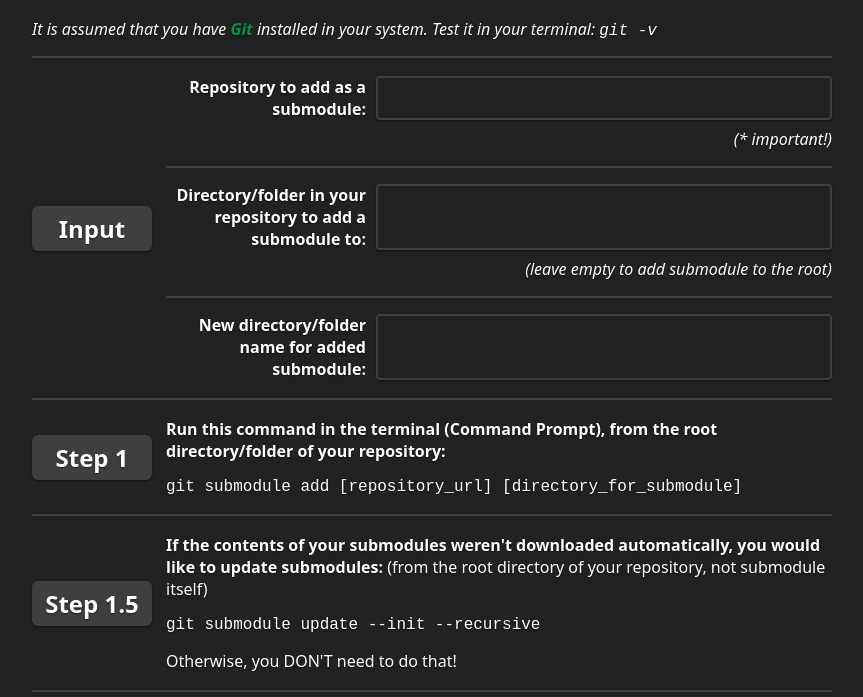
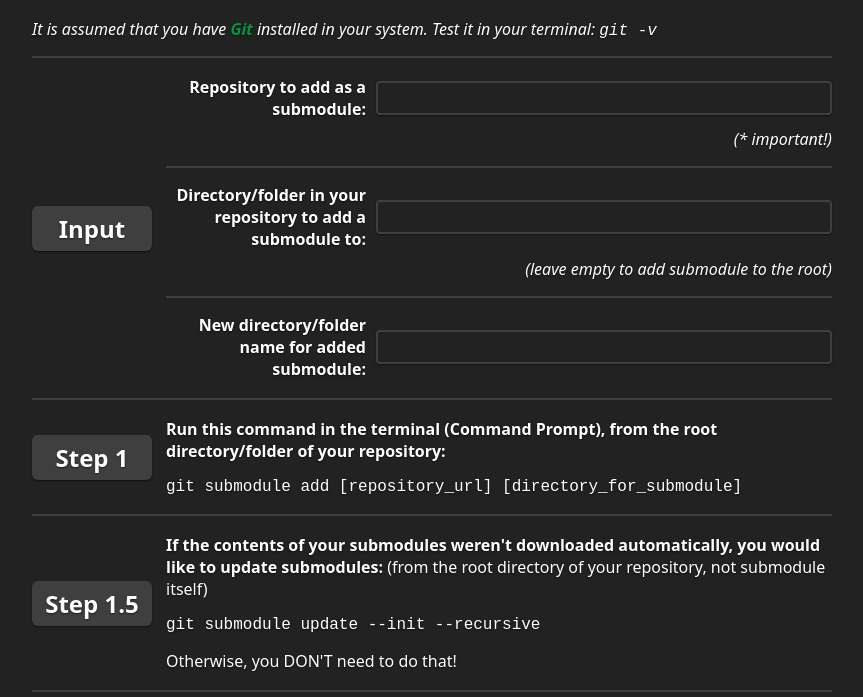
Before and after one commit to liledix4/git_submodule_helper, a plain HTML site: page index.html in a window 1280 px wide. Shown: the part 66-763 px from the top of the page, without its empty margins (208-1071 px from the left). Drawn offline with Linux system fonts and the light colour scheme.

Commit message:
[2025.01.12]

```diff
--- a/gears/css/main.css
+++ b/gears/css/main.css
@@ -60,6 +60,9 @@ input {
     box-shadow: 0 1px 2px #00000088;
     transition: border .4s, box-shadow .4s;
 }
+input[type='text'] {
+    box-sizing: content-box;
+}
 input:hover {
     border-color: #ffffff44;
 }
@@ -87,6 +90,8 @@ pre {
 }
 .input-item label {
     display: flex;
+    flex-direction: row;
+    align-items: center;
     margin-bottom: .5em;
     gap: 10px;
 }
```
